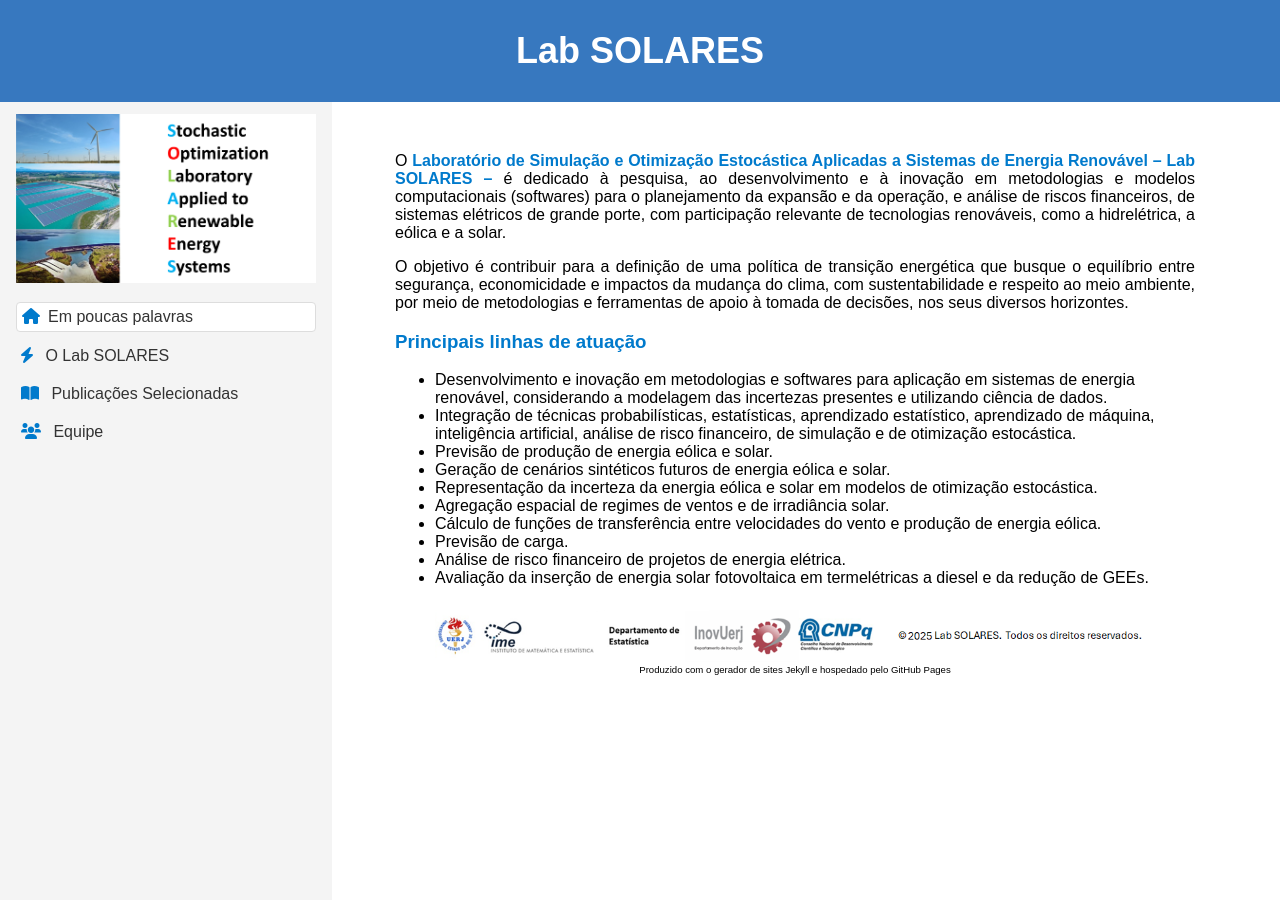
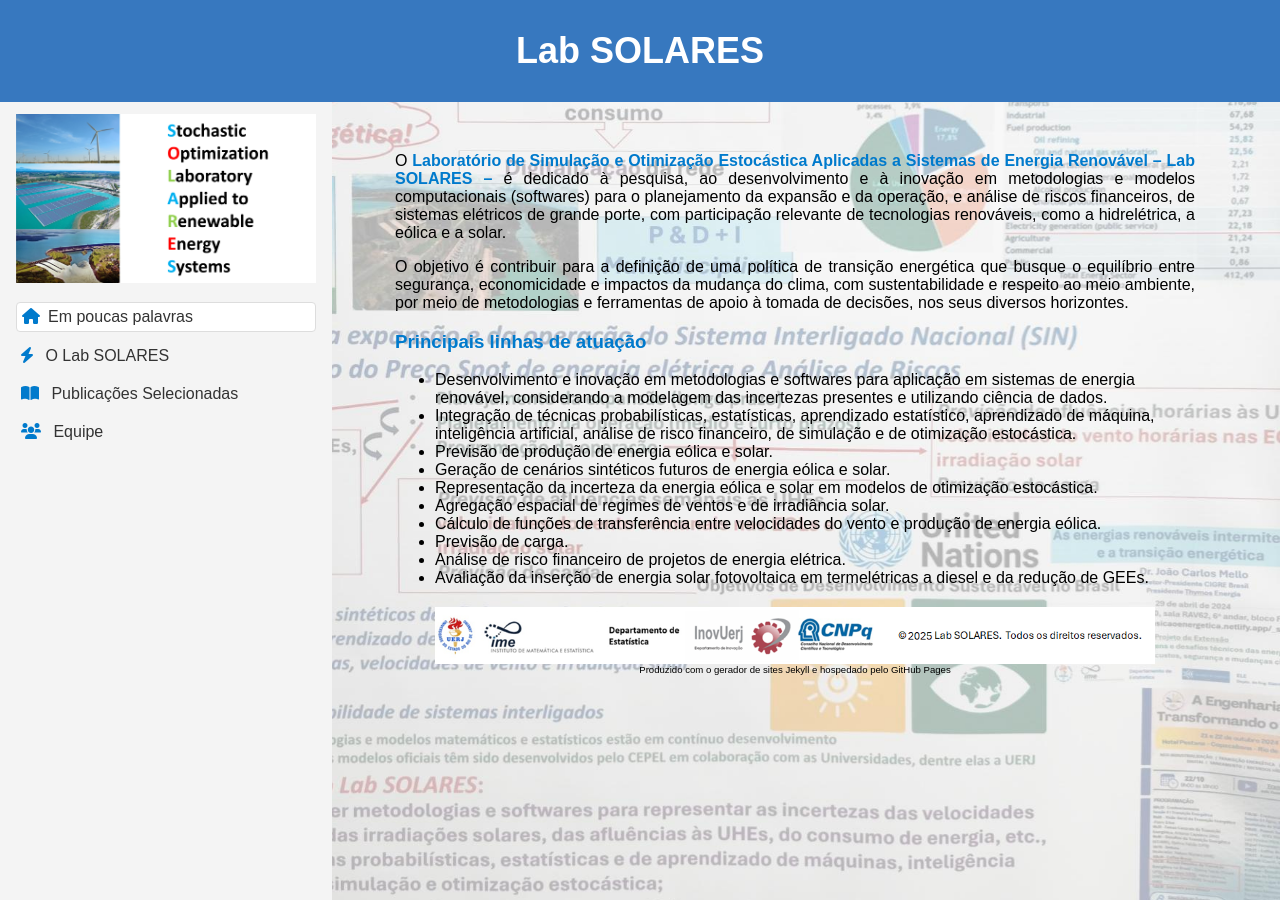
Before and after one commit to LabSolares-UERJ/main, a Jekyll site: the page built from index.html, in a window 1280 px wide. Built offline with Jekyll 4.4.1, drawn with Linux system fonts in a browser that asks for light colours.

Commit message:
Update main.css
Teste de mudança do background da página do site

```diff
--- a/assets/main.css
+++ b/assets/main.css
@@ -210,6 +210,17 @@
     margin-bottom: 0;
 }
 
+/* ===== Fundo da página ===== */
+body {
+    background-image: url('/assets/images/background_blend.jpg'); /* ajuste o caminho se necessário */
+    background-size: cover;        /* cobre toda a tela */
+    background-repeat: no-repeat;  /* evita repetição */
+    background-attachment: fixed;  /* mantém fixo ao rolar */
+    background-position: center;   /* centraliza a imagem */
+}
+
+
+
 .content-emPoucasPalavras p:last-child {
     margin-bottom: 0; /* Remove o espaço inferior do último parágrafo */
 }
```
